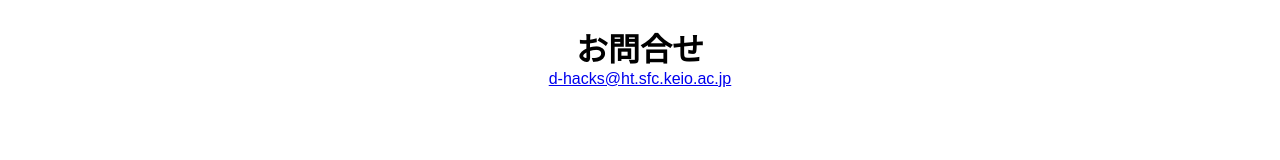
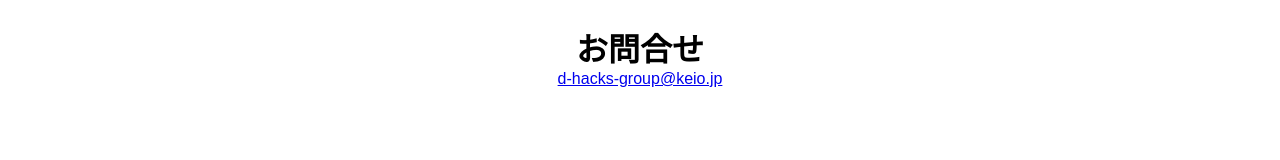
Before and after one commit to nkzwlab/dhacks-site, a Vue app: page /contact in a window 1280 px wide. Shown: the part 122-282 px from the top of the page. Built offline with nearby package versions, Linux system fonts and the light colour scheme.

Commit message:
fixed mailing list email

```diff
--- a/src/views/ContactView.vue
+++ b/src/views/ContactView.vue
@@ -2,7 +2,7 @@
     <div class="contact">
 
       <h1>お問合せ</h1>
-      <p><a href="mailto:d-hacks@ht.sfc.keio.ac.jp">d-hacks@ht.sfc.keio.ac.jp</a></p>
+      <p><a href="mailto:d-hacks-group@keio.jp">d-hacks-group@keio.jp</a></p>
 
 
 
```
